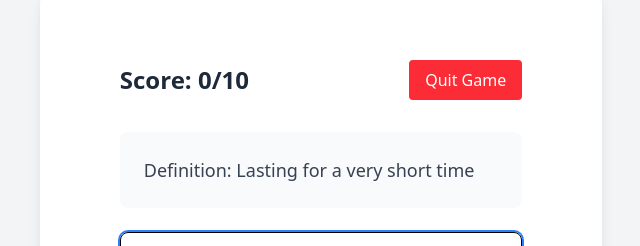
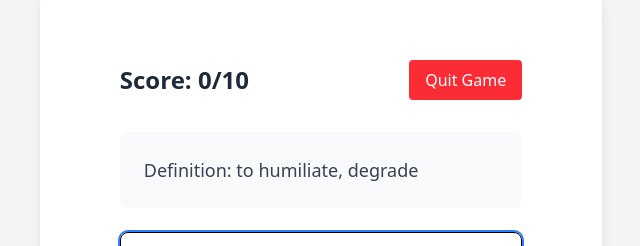
Before and after one commit to kunruh9/vocab_game, a React (Vite) app: page / in a window 1280 px wide. Shown: the part 209-455 px from the top of the page, without its empty margins (319-959 px from the left). Built offline with nearby package versions, Linux system fonts and the light colour scheme.

Commit message:
Replace mock test data with full vocab json

```diff
--- a/src/App.tsx
+++ b/src/App.tsx
@@ -1,28 +1,15 @@
 import { useState } from 'react'
 import GameCard from './components/GameCard'
 import { Word, GameState } from './types/game'
-
-// Temporary mock data - will be replaced with actual data
-const mockWords: Word[] = [
-  {
-    word: "ephemeral",
-    definition: "Lasting for a very short time",
-    example: "The ephemeral nature of social media posts"
-  },
-  {
-    word: "ubiquitous",
-    definition: "Present, appearing, or found everywhere",
-    example: "Mobile phones are now ubiquitous in modern society"
-  }
-];
+import vocabularyData from './data/vocabulary.json'
 
 function App() {
   const [gameState, setGameState] = useState<GameState>({
     score: 0,
     currentQuestion: 0,
     isGameOver: false,
-    words: mockWords,
-    currentWord: mockWords[0]
+    words: vocabularyData,
+    currentWord: vocabularyData[0]
   });
 
   const handleAnswerSubmit = (answer: string) => {
```
